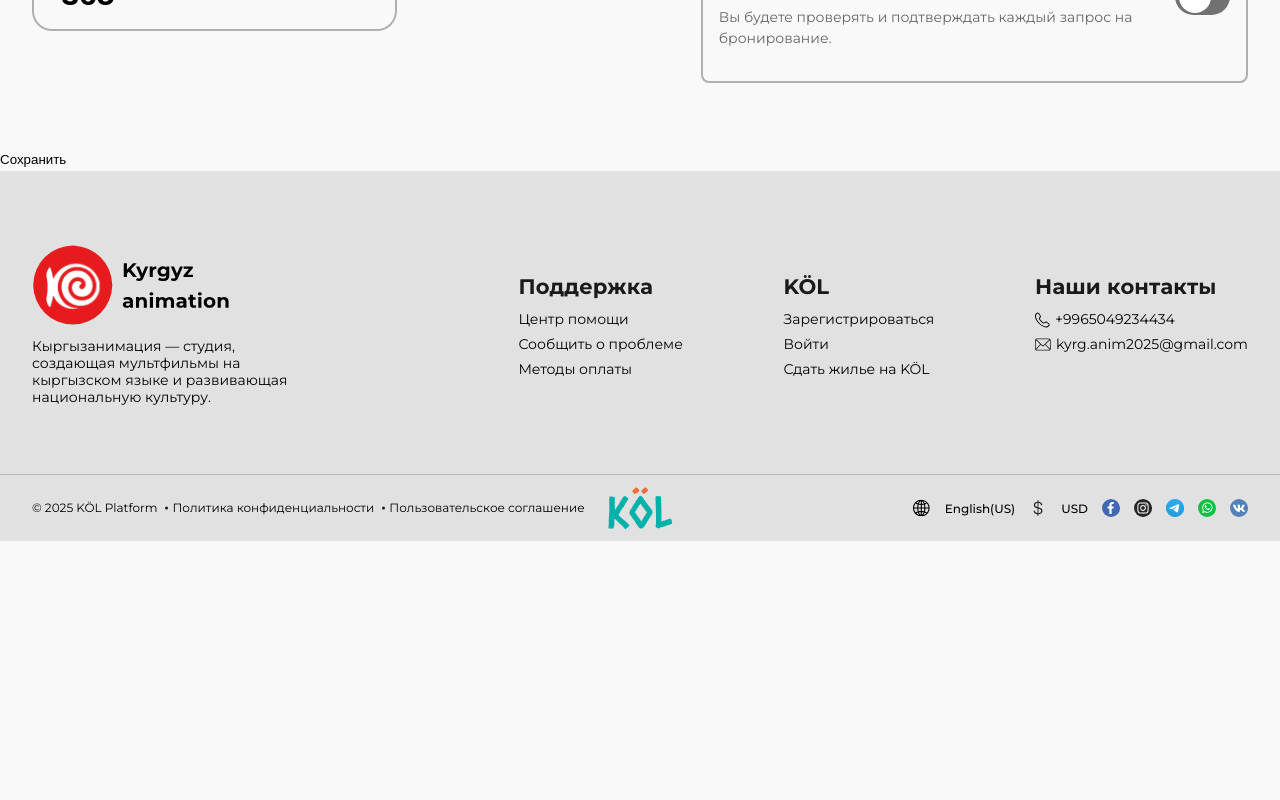
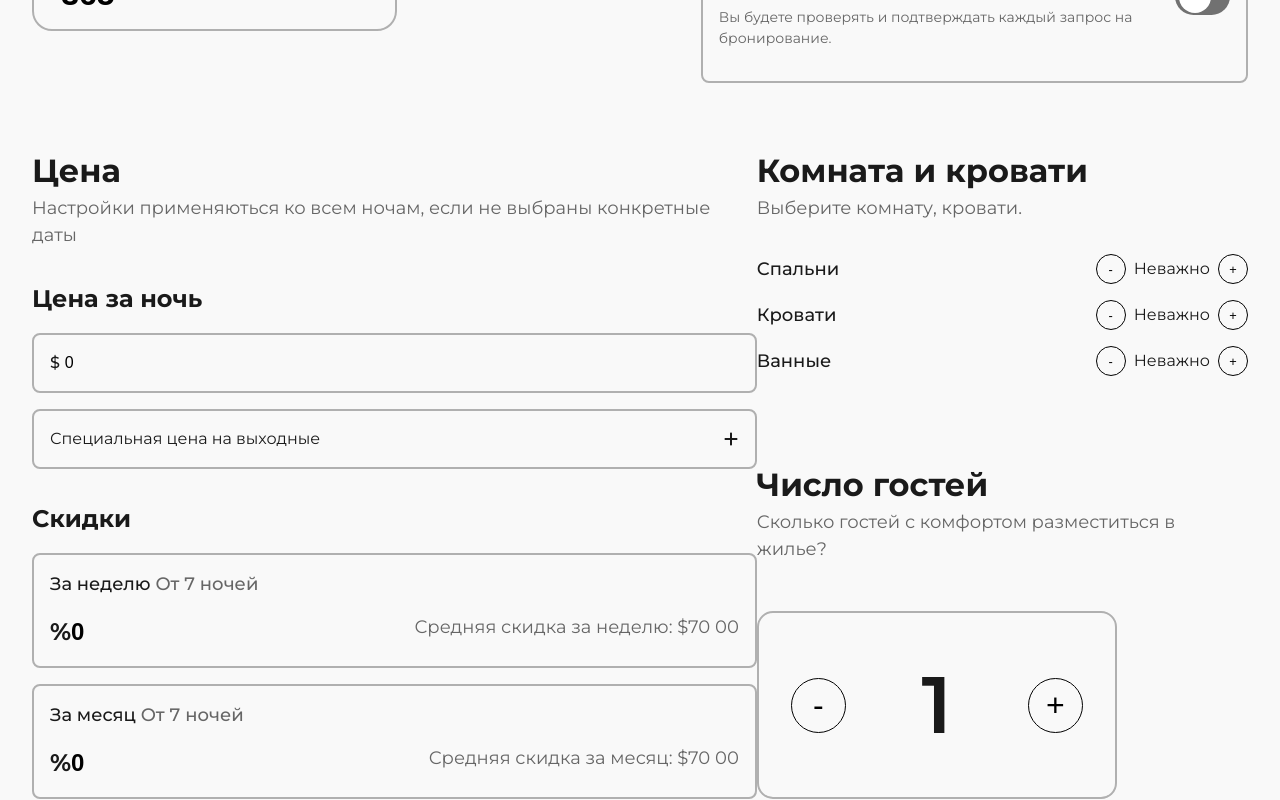
Before and after one commit to Shirin-Akhmatova/KOL, a React (Vite) app: page /create-service in a window 1280 px wide. Shown: the part 2000-2800 px from the top of the page. Before the commit the page ends 2541 px from the top, so only its background shows below. Built offline with nearby package versions, Linux system fonts and the light colour scheme; a web font is replaced by a local one.

Commit message:
create-service/price/room

```diff
--- a/src/pages/CreateService/CreateService.tsx
+++ b/src/pages/CreateService/CreateService.tsx
@@ -3,10 +3,10 @@ import AddPhoto from "@/widgets/CreateService/AddPhoto";
 import ObjectForm from "@/widgets/CreateService/ObjectForm";
 import Amenities from "@/widgets/CreateService/Amenities";
 import Date from "@/widgets/CreateService/Date";
-import { useEffect } from "react";
-import Amenities from "@/widgets/CreateService/Amenities";
+import { useEffect, useCallback } from "react";
+import PriceRoom from "@/widgets/CreateService/PriceRoom";
+import { debounce } from "lodash";
 
-// Типизация формы (добавь сюда все поля, которые ты используешь)
 export interface FormData {
   name: {
     ru: string;
@@ -18,8 +18,10 @@ export interface FormData {
   };
   category: string;
   rentalOption: string;
-  photos: File[]; // или string[], если это URL
-  // Добавляй сюда остальные поля формы
+  images: File[];
+  price: number;
+  discountWeek: number;
+  discountMonth: number;
 }
 
 const CreateService = () => {
@@ -30,20 +32,52 @@ const CreateService = () => {
       description: { ru: "", en: "" },
       category: "",
       rentalOption: "",
-      photos: [],
-      // другие поля...
+      images: [],
+      price: 0,
+      discountWeek: 0,
+      discountMonth: 0,
     },
   });
 
-  const { handleSubmit, reset } = methods;
+  const { handleSubmit, reset, watch } = methods;
 
   const onSubmit = (data: FormData) => {
     console.log("Форма отправлена:", data);
-    localStorage.removeItem("objectDraft");
-    // тут отправка данных на сервер
+    // Очищаем localStorage после успешной отправки
+    // localStorage.removeItem("objectDraft");
   };
 
-  // Пример загрузки данных из localStorage при монтировании
+  // Функция для сохранения в localStorage с debounce
+  const saveToLocalStorage = useCallback(
+    debounce((data: FormData) => {
+      try {
+        // Преобразуем данные для хранения (особенно если есть File объекты)
+        const dataToStore = {
+          ...data,
+          // FileList/File объекты не сериализуются, нужно обработать отдельно
+          photos: data.images.map((file) => ({
+            name: file.name,
+            size: file.size,
+            type: file.type,
+          })),
+        };
+        localStorage.setItem("objectDraft", JSON.stringify(dataToStore));
+      } catch (error) {
+        console.error("Ошибка при сохранении в localStorage:", error);
+      }
+    }, 500),
+    []
+  );
+
+  // Следим за изменениями формы
+  useEffect(() => {
+    const subscription = watch((data) => {
+      saveToLocalStorage(data as FormData);
+    });
+    return () => subscription.unsubscribe();
+  }, [watch, saveToLocalStorage]);
+
+  // Загрузка сохраненных данных при монтировании
   useEffect(() => {
     const savedData = localStorage.getItem("objectDraft");
     if (savedData) {
@@ -62,7 +96,8 @@ const CreateService = () => {
         <AddPhoto />
         <ObjectForm />
         <Amenities />
-        <Date/>
+        <Date />
+        <PriceRoom />
         <div style={{ marginTop: "20px" }}>
           <button type="submit">Сохранить</button>
         </div>
--- a/src/styles/App.css
+++ b/src/styles/App.css
@@ -6,7 +6,7 @@
   padding: 0;
 }
 .container {
-  max-width: 1920px;
+  max-width: 1440px;
   margin: 0 auto;
   padding-inline: 2rem;
 }
--- a/src/styles/index.css
+++ b/src/styles/index.css
@@ -86,16 +86,6 @@ input:focus {
   box-shadow: none;
 }
 
-a:active,
-button:active,
-textarea:active,
-select:active,
-input:active {
-  outline: none;
-  /* background: transparent; */
-  box-shadow: none;
-}
-
 body {
   overflow-x: hidden;
   background: #f9f9f9;
--- /dev/null
+++ b/src/widgets/CreateService/PriceRoom.module.scss
@@ -0,0 +1,120 @@
+.PriceRoom {
+  .content {
+    display: flex;
+    justify-content: space-between;
+    h2 {
+      font-size: 2rem;
+    }
+    p {
+      font-size: 18px;
+      color: var(--color-text-secondary);
+    }
+    h3 {
+      font-size: 1.5rem;
+      margin-top: 2rem;
+    }
+    h4 {
+      font-size: 18px;
+      font-weight: 500;
+      span {
+        color: var(--color-text-secondary);
+      }
+    }
+    button {
+      border-radius: 50%;
+      border: 1px solid black;
+      cursor: pointer;
+    }
+    .price_block {
+      .inputPrice {
+        display: flex;
+        align-items: center;
+        gap: 0.3rem;
+        span {
+          font-weight: 500;
+        }
+        input {
+          width: 100%;
+          cursor: pointer;
+          font-size: 1rem;
+        }
+      }
+      .specialPrice {
+        display: flex;
+        justify-content: space-between;
+        align-items: center;
+        cursor: pointer;
+      }
+      .cart {
+        margin-top: 1rem;
+        padding: 1rem;
+        border-radius: 0.5rem;
+        border: 2px solid var(--color-input-border);
+        .inputGroup {
+          display: flex;
+          justify-content: space-between;
+          margin-top: 1rem;
+          .inputWrapper {
+            input {
+              font-size: 1.5rem;
+              font-weight: 700;
+              &::placeholder {
+                color: black;
+              }
+            }
+            span {
+              font-size: 1.5rem;
+              font-weight: 700;
+            }
+          }
+        }
+      }
+      label {
+        cursor: pointer;
+      }
+    }
+    .room_block {
+      display: flex;
+      flex-direction: column;
+      justify-content: space-between;
+      .rooms {
+        margin-top: 2rem;
+        .room {
+          display: flex;
+          align-items: center;
+          justify-content: space-between;
+          margin-bottom: 1rem;
+          .plus_minus {
+            display: flex;
+            align-items: center;
+            gap: 0.5rem;
+            button {
+              width: 30px;
+              height: 30px;
+              font-size: 0.8rem;
+            }
+          }
+        }
+      }
+      .counter {
+        display: flex;
+        align-items: center;
+        justify-content: space-between;
+        padding: 2rem;
+        width: 360px;
+        margin-top: 3rem;
+        border-radius: 1rem;
+        border: 2px solid var(--color-input-border);
+        button {
+          width: 55px;
+          height: 55px;
+          font-size: 2rem;
+        }
+        span {
+          font-size: 5rem;
+          font-weight: 600;
+        }
+      }
+    }
+  }
+}
--- /dev/null
+++ b/src/widgets/CreateService/PriceRoom.tsx
@@ -0,0 +1,116 @@
+import { useEffect } from "react";
+import { useFormContext } from "react-hook-form";
+import { FaPlus } from "react-icons/fa6";
+import scss from "./PriceRoom.module.scss";
+import type { FormData } from "@/pages/CreateService/CreateService";
+
+const rooms = ["Спальни", "Кровати", "Ванные"];
+const PriceRoom = () => {
+  const {
+    register,
+    watch,
+    formState: { errors },
+  } = useFormContext<FormData>();
+
+  useEffect(() => {}, [watch]);
+
+  return (
+    <div className={scss.PriceRoom}>
+      <div className="container">
+        <div className={scss.content}>
+          <div className={scss.price_block}>
+            <h2>Цена</h2>
+            <p>
+              Настройки применяються ко всем ночам, если не выбраны конкретные
+              даты
+            </p>
+            <h3>Цена за ночь</h3>
+            <label htmlFor="price">
+              <div className={`${scss.inputPrice} ${scss.cart}`}>
+                <span>$</span>
+                <input
+                  id="price"
+                  placeholder="1000"
+                  type="number"
+                  {...register("price", { required: true })}
+                />
+              </div>
+            </label>
+            <div className={`${scss.specialPrice} ${scss.cart}`}>
+              <span>Специальная цена на выходные</span>
+              <FaPlus />
+            </div>
+            <h3>Скидки</h3>
+            <label htmlFor="discountWeek" className={scss.discountWeek}>
+              <div className={scss.cart}>
+                <h4>
+                  За неделю<span> От 7 ночей</span>
+                </h4>
+                <div className={scss.inputGroup}>
+                  <div className={scss.inputWrapper}>
+                    <span>%</span>
+                    <input
+                      type="number"
+                      id="discountWeek"
+                      placeholder="0"
+                      {...register("discountWeek", { required: true })}
+                    />
+                  </div>
+                  <p>Средняя скидка за неделю: $70 00</p>
+                </div>
+              </div>
+            </label>
+            <label htmlFor="discountMonth" className={scss.discountMonth}>
+              <div className={scss.cart}>
+                <h4>
+                  За месяц<span> От 7 ночей</span>
+                </h4>
+                <div className={scss.inputGroup}>
+                  <div className={scss.inputWrapper}>
+                    <span>%</span>
+                    <input
+                      type="number"
+                      id="discountMonth"
+                      placeholder="0"
+                      {...register("discountMonth", { required: true })}
+                    />
+                  </div>
+                  <p>Средняя скидка за месяц: $70 00</p>
+                </div>
+              </div>
+            </label>
+          </div>
+          <div className={scss.room_block}>
+            <div>
+              <h2>Комната и кровати </h2>
+              <p>Выберите комнату, кровати.</p>
+              <div className={scss.rooms}>
+                {rooms.map((room, index) => (
+                  <div key={index} className={scss.room}>
+                    <h4>{room}</h4>
+                    <div className={scss.plus_minus}>
+                      <button className={scss.minus}>-</button>
+                      <span>Неважно</span>
+                      <button className={scss.minus}>+</button>
+                    </div>
+                  </div>
+                ))}
+              </div>
+            </div>
+            <div>
+              <h2>Число гостей</h2>
+              <p>Сколько гостей с комфортом разместиться в жилье?</p>
+              <div className={scss.counter}>
+                <button className={scss.minus}>-</button>
+                <span>1</span>
+                <button className={scss.minus}>+</button>
+              </div>
+            </div>
+          </div>
+        </div>
+      </div>
+    </div>
+  );
+};
+
+export default PriceRoom;
```
Also changed, not shown: 1 other file (tests, documents, lock files or other folders).
